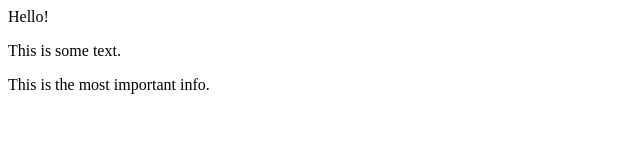
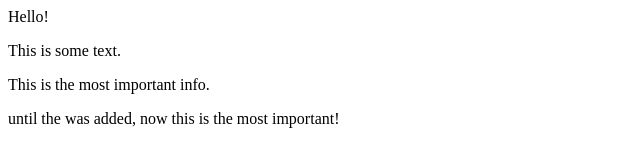
Before and after one commit to dbutchy/learn_git, a plain HTML site: page index.html in a window 1280 px wide. Shown: the whole page, without its empty margins (0-640 px from the left). Drawn offline with Linux system fonts and the light colour scheme.

Commit message:
added div

```diff
--- a/index.html
+++ b/index.html
@@ -1,3 +1,7 @@
 <p>Hello!</p>
+
 <p>This is some text.</p>
+
 <p>This is the most important info.</p>
+
+<div class="test">until the was added, now this is the most important!</div>
```
